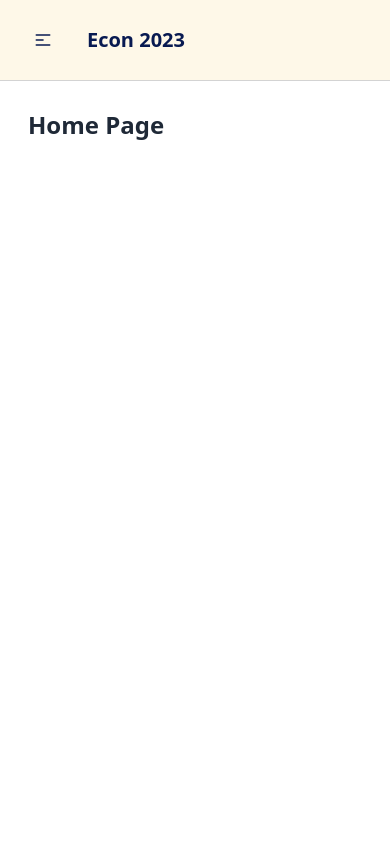
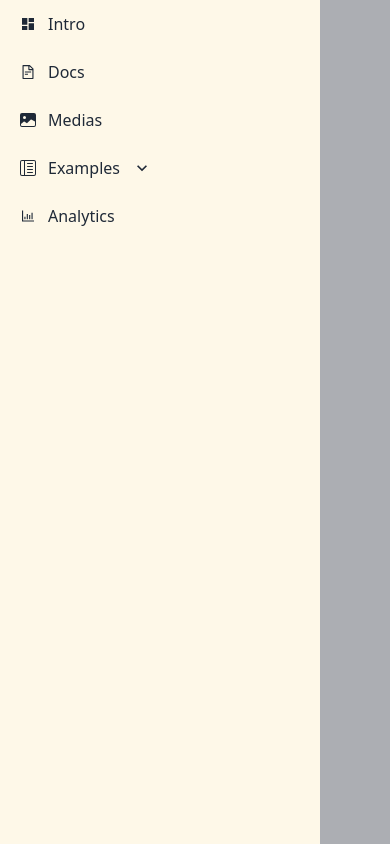
Before and after one commit to benbenz/wombat, a Next.js app: page / in a window 390 px wide. Built offline with nearby package versions, Linux system fonts and the light colour scheme.

Commit message:
- menu with Drawer

```diff
--- a/src/components/LayoutDrawer.js
+++ b/src/components/LayoutDrawer.js
@@ -20,13 +20,19 @@ const Layout = ({ children , title, menuItems }) => {
       setOpen(event.target.checked)
     }
 
+    const handleMenuItemClick = (event) => {
+      event.target.blur();
+      document.getElementById('mainContent').focus();
+      setOpen(false)
+    };
+
     return (
 
       <div className="drawer">
         <input id="my-drawer" type="checkbox" className="drawer-toggle" onChange={handleChange} checked={open}/>
         <div className="drawer-content">
           <label htmlFor="my-drawer" className="btn btn-primary drawer-button">Open drawer</label>
-          <main className={styles.main+" "}>
+          <main id="mainContent" className={styles.main+" "}>
             <div className="p-7">
               <div>
                   <MDXProvider components={MDXComponents}>
@@ -43,10 +49,10 @@ const Layout = ({ children , title, menuItems }) => {
             <AiOutlineMenu className={styles.logo+ ` ${!open && "rotate-[360deg]"}`} onClick={()=>setOpen(!open)}/>
             <Link href="/"><h1 className={styles.maintitle+ ` ${!open && "scale-0 width-0"}`}>{title}</h1></Link>
           */}
-          <Menu open={open}
+          <Menu className={"w-80"}
                 menuIndex={1}
                 menuItems={menuItems}
-                onMenuItemClick={null}
+                onMenuItemClick={handleMenuItemClick}
                 orientation="vertical"
                 forMobile={false}/>
         </div>
--- a/src/components/MenuDaisy.js
+++ b/src/components/MenuDaisy.js
@@ -33,10 +33,10 @@ export default function Menu(props) {
       };
 
     const thestring = props.orientation==="vertical" ? "menu menu-vertical px-1" : "menu menu-horizontal px-1";
-    console.log(thestring)
 
-    const className  = props.forMobile ? "menu menu-compact dropdown-content mt-3 p-2 shadow bg-base-100 rounded-box w-min" :
-                                       thestring ;
+    const className  = ( props.forMobile ? "menu menu-compact dropdown-content mt-3 p-2 shadow bg-base-100 rounded-box w-min" :
+                                       thestring ) + (props.className ? ` ${props.className}` : "" ) ;
+
     const aClassName = "" ;//props.forMobile ? "justify-between" : "" ;
     const submenuClassName = "p-2"
 
--- a/src/pages/_app.js
+++ b/src/pages/_app.js
@@ -9,7 +9,7 @@ Order here is really important
 //import 'prismjs/themes/prism.css';
 import 'highlight.js/styles/github.css';
 import '@/styles/globals.css'
-import Layout from '../components/Layout3.js'
+import Layout from '../components/LayoutDrawer.js'
 
 export default function App({ Component, pageProps }) {
   const menuItems = [
--- a/src/styles/globals.css
+++ b/src/styles/globals.css
@@ -106,3 +106,14 @@ pre[class*="language-"] {
     line-height: 1!important;
     font-size: unset!important;
 }
+
+
+@media only screen and (max-width: 991px) {
+  .menu-vertical > :where(li) > :where(ul) {
+      position: initial!important ;
+      border: none;
+  }
+  .menu-vertical > :where(li) {
+      outline: none;
+  }
+}
```
